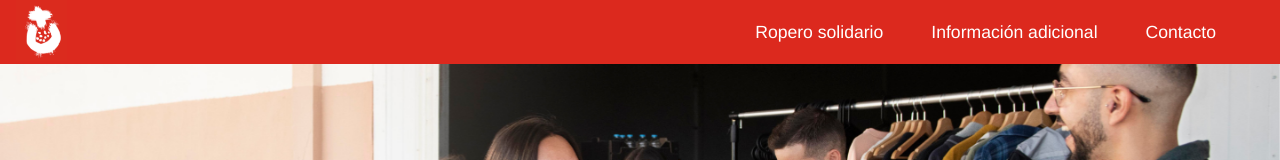
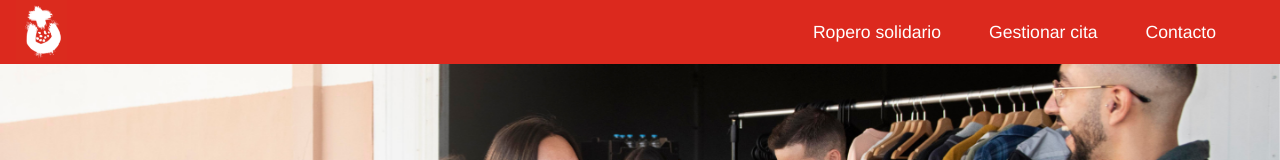
Before and after one commit to Wannda-Abreu/ropero-solidario, a React (Vite) app in the folder client/: page / in a window 1280 px wide. Shown: the top 160 px of the page. Built offline with nearby package versions, Linux system fonts and the light colour scheme.

Commit message:
feat(updateAppoinmentPage): adding new page to userViews to updeate appoinmentsand adding link to navbar

```diff
--- a/client/src/components/Navbar/Navbar.tsx
+++ b/client/src/components/Navbar/Navbar.tsx
@@ -2,6 +2,7 @@ import { useState } from "react";
 import { Link } from "react-router-dom";
 import logotype from "../../assets/Logos/white-logo.png";
 import GoogleTranslate from "../../components/GoogleTranslate/GoogleTransalate";
+import UpdateAppointmentPage from "../../pages/userViews/UpdateAppointmentPage/UpdateAppointmentPage";
 import "./Navbar.css";
 
 function Header() {
@@ -28,8 +29,8 @@ function Header() {
               <Link to="/" className="navbar-li" aria-label="home">
                 Ropero solidario
               </Link>
-              <Link to="/newuser" className="navbar-li" aria-label="aboutus">
-                Información adicional
+              <Link to="/userappointments" className="navbar-li" aria-label="aboutus">
+                Gestionar cita
               </Link>
               <Link to="/contact" className="navbar-li" aria-label="contact">
                 Contacto
```
